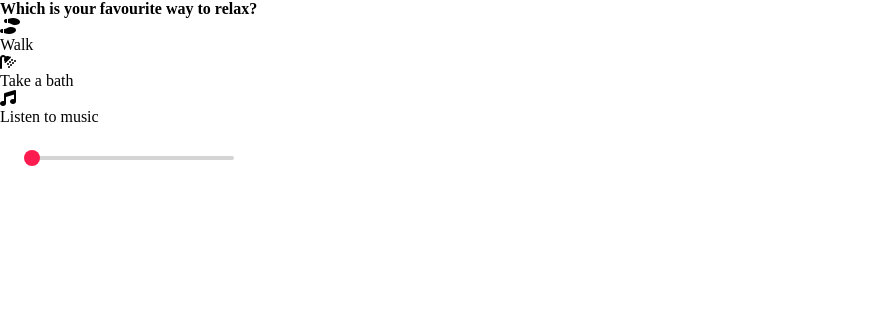
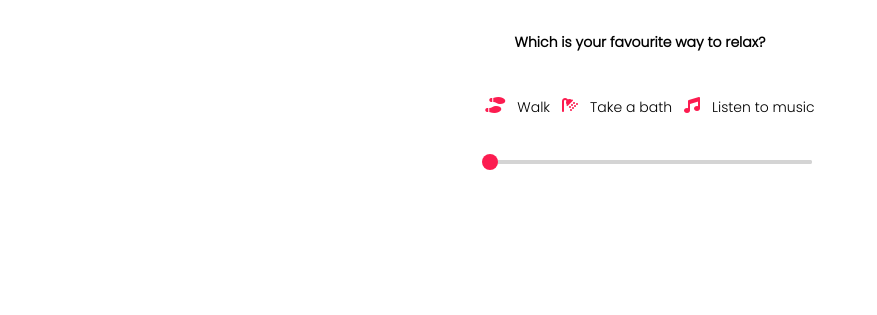
Before and after one commit to laura-dumitru/range-slider, a plain HTML site: page index.html in a window 1280 px wide. Shown: the whole page, without its empty margins (0-877 px from the left). Drawn offline with nearby package versions, Linux system fonts and the light colour scheme.

Commit message:
imported font and changed styles

```diff
--- a/styles.css
+++ b/styles.css
@@ -1,28 +1,34 @@
+@import url("https://fonts.googleapis.com/css2?family=Poppins:wght@300&display=swap");
+
+body {
+  font-family: "Poppins", sans-serif;
+  font-size: 14px;
+}
 * {
   margin: 0;
   padding: 0;
+  box-sizing: border-box;
 }
-
-.container {
-  display: flex;
-  flex-direction: column;
-  margin: 2rem;
-}
-
 svg {
   overflow: visible !important;
 }
+
 :root {
   --slider-background-color: #d4d4d4;
   --slider-button-color: #fc1c50;
   --slider-progress-color: var(--slider-button-color);
 }
 
+.container {
+  display: flex;
+  flex-direction: column;
+  align-items: center;
+}
+
 .slider {
   fill: var(--slider-button-color);
   stroke-width: 1px;
   cursor: pointer;
-  transition: 0.4s all ease-out;
 
   --size: 8; /* px */
   r: var(--size);
@@ -37,16 +43,37 @@ svg {
   stroke-width: 4px;
   stroke-linecap: round;
 
-  /* M x y x y */
-  d: path("M 0 0 200 0");
+  /* Straight line slider path
+    M x y, x y
+  */
+  d: path("M 0 0, 320 0");
 
-  /* M x y A rx:ry°, xr°, >/<180°?, flip?, x y */
-  /*d: path("M 0 100 A 45 45, 0, 0, 1, 200 100");*/
+  /* Arc slider path
+    M x y, A rx:ry°, xr°, >/<180°?, flip?, x y
+  */
+  /*d: path("M 0 100, A 45 45, 0, 0, 1, 200 100");*/
 }
 
-.progress {
-  stroke: var(--slider-progress-color);
+h4 {
+  font-weight: bolder;
+  text-align: center;
+  margin-top: 32px;
+}
+.options {
+  display: flex;
+  justify-content: center;
+  list-style: none;
+  margin: 2rem;
+  margin-left: 4rem;
+}
 
-  d: path("M 0 0 0 0");
-  /*d: path("M 0 100 A 45 45, 0, 0, 1, 200 100");*/
+.options li {
+  padding: 12px;
 }
+
+.options .fa {
+  color: var(--slider-button-color);
+  font-size: 16px;
+  position: relative;
+  top: 12px;
+}
```
